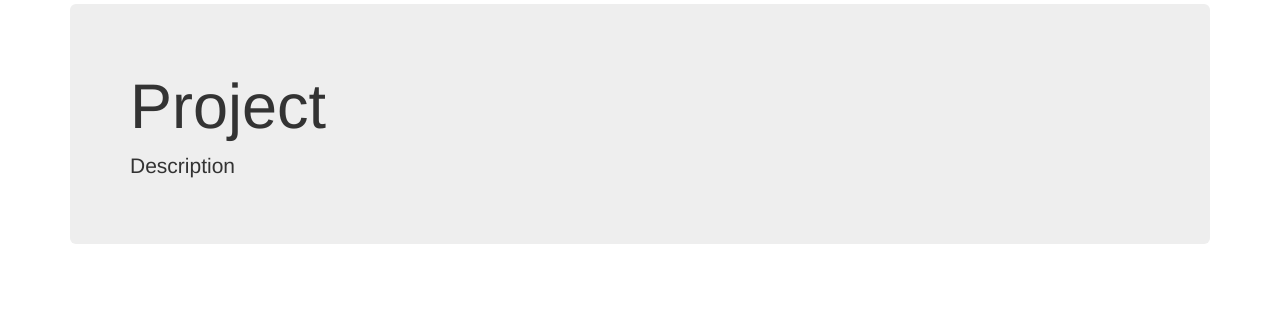
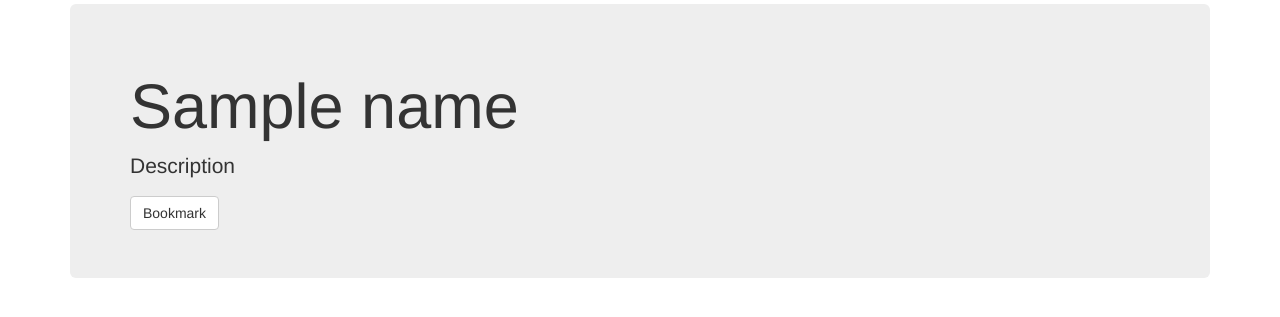
Before and after one commit to fieldn/CapstoneMarketplace, a Django app: template ProjectsApp/templates/project.html in a window 1280 px wide. Shown: the part 51-368 px from the top of the page. Run offline with Django 3.2, Linux system fonts and the light colour scheme; the template is opened without the code that fills it: most values are stand-ins (such as "Sample title", 1, 10 or a date in 2020); some libraries are stand-ins or nearby versions.

Commit message:
adding a main project page that has the project name and a bookmark button

```diff
--- a/ProjectsApp/templates/project.html
+++ b/ProjectsApp/templates/project.html
@@ -5,8 +5,13 @@
 	<!-- Content -->
 	<div class="container theme-showcase" role="main">
 		<div class="jumbotron">
-			<h1>Project</h1>
+            <h1>{{ name }}</h1>
 			<p>Description</p>
+            {% if bookmarked %}
+            <a href="/bookmark/remove?name={{ name }}" class="btn btn-default">Unbookmark</a>
+            {% else %}
+            <a href="/bookmark/add?name={{ name }}" class="btn btn-default">Bookmark</a>
+            {% endif %}
 		</div>
 	</div>
 
```
Also changed, not shown: ProjectsApp/views.py (+18 -4 lines).
